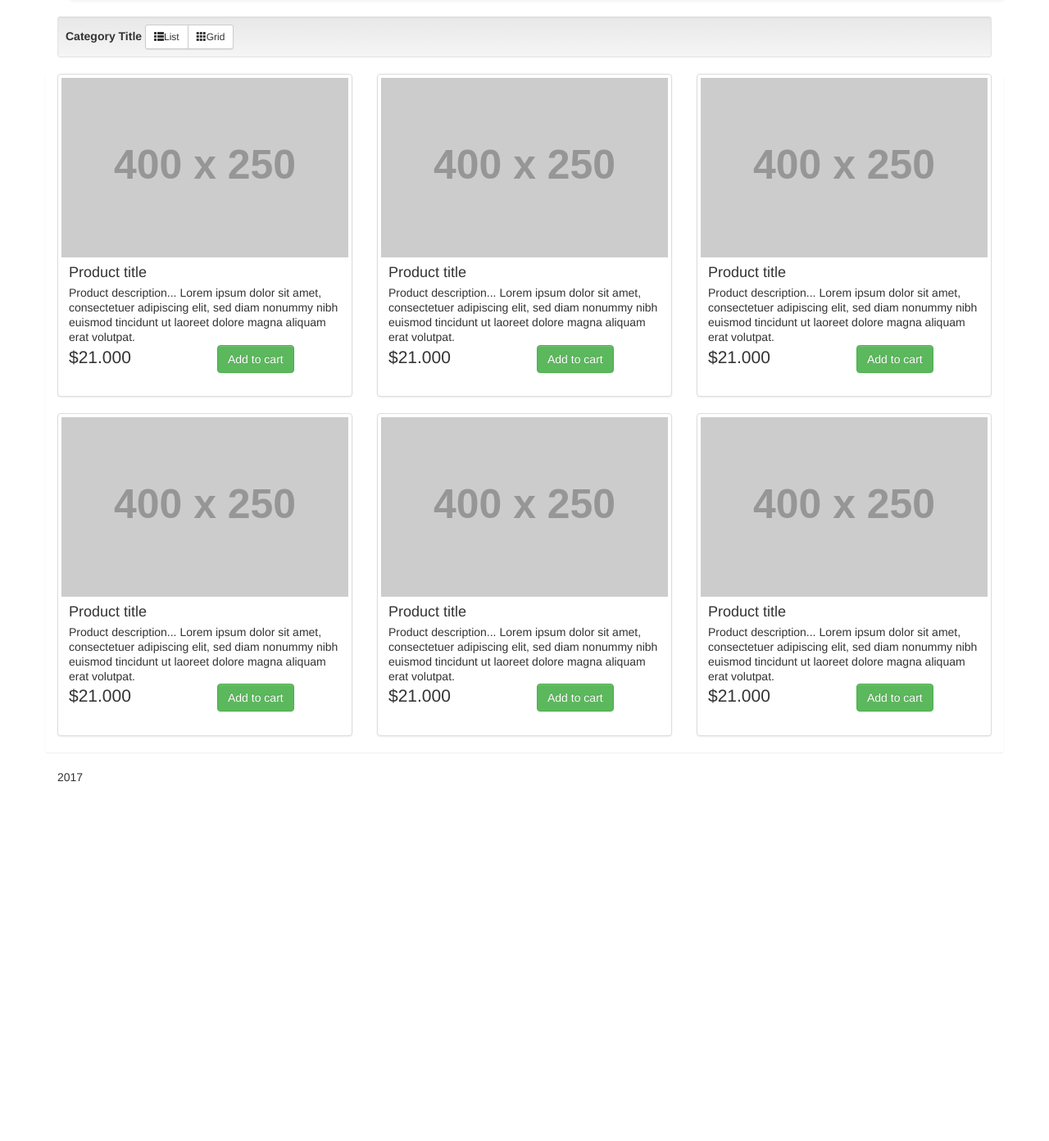
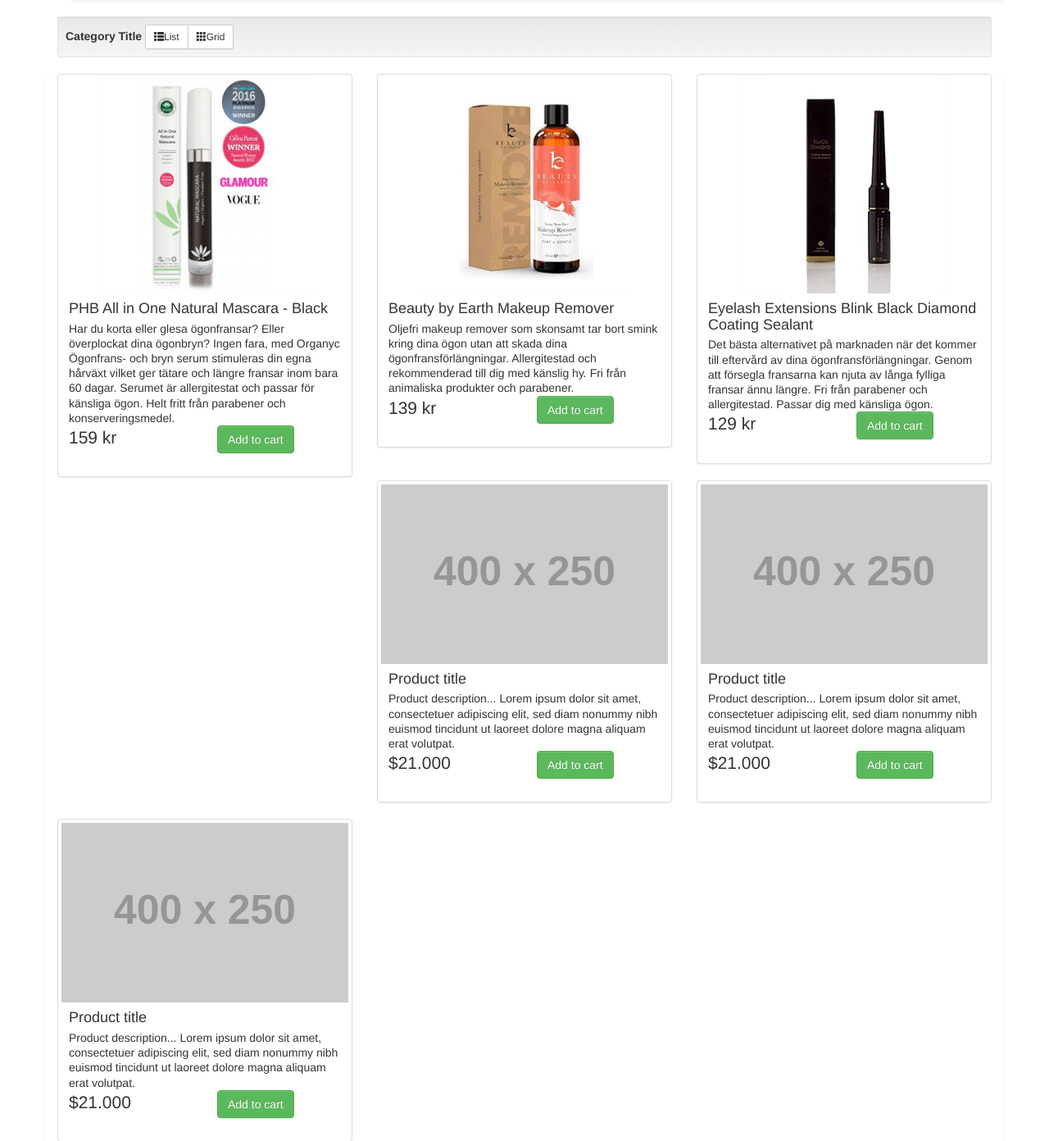
Before and after one commit to m1rre/thisbeauty, a PHP site: page /shop.php in a window 1280 px wide. Shown: the part 54-1446 px from the top of the page at 82% size. Before the commit the page ends 1008 px from the top, so only its background shows below. Run offline with PHP 8.4, Linux system fonts and the light colour scheme; grey boxes labelled with a size stand in for pictures from a placeholder-image service; some libraries are stand-ins or nearby versions.

Commit message:
bilder, beskrivningar, priser mm i shop

```diff
--- a/shop.php
+++ b/shop.php
@@ -14,17 +14,18 @@
     <div id="products" class="row list-group">
         <div class="item  col-xs-4 col-lg-4">
             <div class="thumbnail">
-                <img class="group list-group-image" src="http://placehold.it/400x250/000/fff" alt="" />
+                <img class="group list-group-image" src="assets/img/1.jpg" alt="" />
                 <div class="caption">
                     <h4 class="group inner list-group-item-heading">
-                        Product title</h4>
+                        PHB All in One Natural Mascara - Black</h4>
                     <p class="group inner list-group-item-text">
-                        Product description... Lorem ipsum dolor sit amet, consectetuer adipiscing elit,
-                        sed diam nonummy nibh euismod tincidunt ut laoreet dolore magna aliquam erat volutpat.</p>
+                        Har du korta eller glesa ögonfransar? Eller överplockat dina ögonbryn?
+                         Ingen fara, med Organyc Ögonfrans- och bryn serum stimuleras din egna hårväxt vilket ger tätare och längre fransar inom bara 60 dagar.
+                         Serumet är allergitestat och passar för känsliga ögon. Helt fritt från parabener och konserveringsmedel. </p>
                     <div class="row">
                         <div class="col-xs-12 col-md-6">
                             <p class="lead">
-                                $21.000</p>
+                                159 kr</p>
                         </div>
                         <div class="col-xs-12 col-md-6">
                             <a class="btn btn-success" href="#">Add to cart</a>
@@ -35,17 +36,17 @@
         </div>
         <div class="item  col-xs-4 col-lg-4">
             <div class="thumbnail">
-                <img class="group list-group-image" src="http://placehold.it/400x250/000/fff" alt="" />
+                <img class="group list-group-image" src="assets/img/2.jpg" alt="" />
                 <div class="caption">
                     <h4 class="group inner list-group-item-heading">
-                        Product title</h4>
+                        Beauty by Earth Makeup Remover</h4>
                     <p class="group inner list-group-item-text">
-                        Product description... Lorem ipsum dolor sit amet, consectetuer adipiscing elit,
-                        sed diam nonummy nibh euismod tincidunt ut laoreet dolore magna aliquam erat volutpat.</p>
+                        Oljefri makeup remover som skonsamt tar bort smink kring dina ögon utan att skada dina ögonfransförlängningar.
+                         Allergitestad och rekommenderad till dig med känslig hy. Fri från animaliska produkter och parabener. </p>
                     <div class="row">
                         <div class="col-xs-12 col-md-6">
                             <p class="lead">
-                                $21.000</p>
+                                139 kr</p>
                         </div>
                         <div class="col-xs-12 col-md-6">
                             <a class="btn btn-success" href="#">Add to cart</a>
@@ -56,17 +57,18 @@
         </div>
         <div class="item  col-xs-4 col-lg-4">
             <div class="thumbnail">
-                <img class="group list-group-image" src="http://placehold.it/400x250/000/fff" alt="" />
+                <img class="group list-group-image" src="assets/img/3.jpg" alt="" />
                 <div class="caption">
                     <h4 class="group inner list-group-item-heading">
-                        Product title</h4>
+                        Eyelash Extensions Blink Black Diamond Coating Sealant</h4>
                     <p class="group inner list-group-item-text">
-                        Product description... Lorem ipsum dolor sit amet, consectetuer adipiscing elit,
-                        sed diam nonummy nibh euismod tincidunt ut laoreet dolore magna aliquam erat volutpat.</p>
+                        Det bästa alternativet på marknaden när det kommer till eftervård av dina ögonfransförlängningar.
+                        Genom att försegla fransarna kan njuta av långa fylliga fransar ännu längre. Fri från parabener och allergitestad.
+                        Passar dig med känsliga ögon. </p>
                     <div class="row">
                         <div class="col-xs-12 col-md-6">
                             <p class="lead">
-                                $21.000</p>
+                                129 kr</p>
                         </div>
                         <div class="col-xs-12 col-md-6">
                             <a class="btn btn-success" href="#">Add to cart</a>
```
